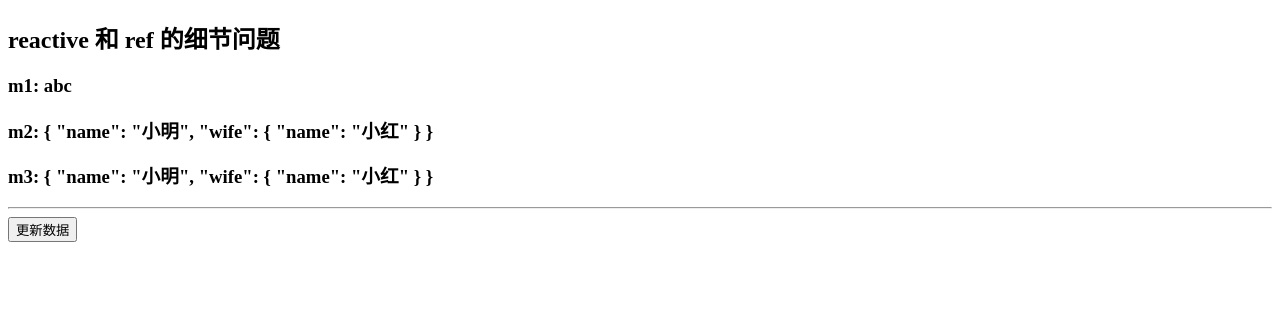
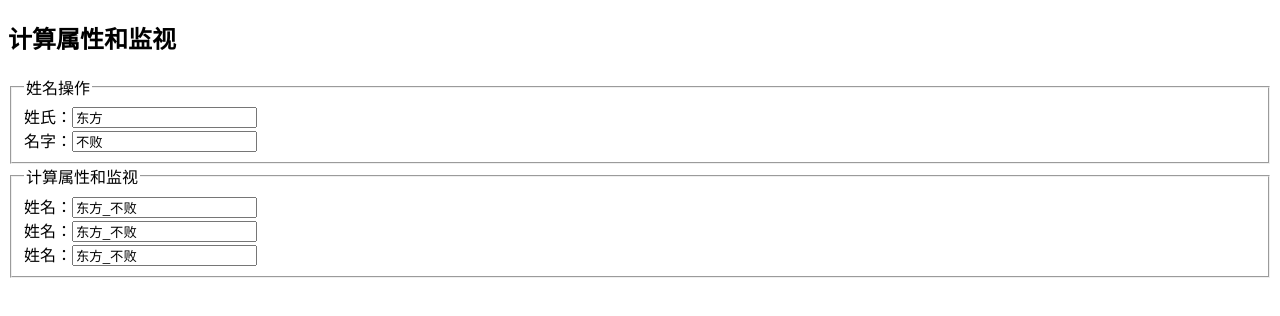
Before and after one commit to GHwhisper/Vue3_Study, a Vue app: page / in a window 1280 px wide. Shown: the top 316 px of the page. Built offline with nearby package versions, Linux system fonts and the light colour scheme.

Commit message:
计算属性和监视，watch和watchEffect

```diff
--- a/src/App.vue
+++ b/src/App.vue
@@ -1,47 +1,84 @@
 <template>
-  <h2>reactive 和 ref 的细节问题</h2>
-  <h3>m1: {{ m1 }}</h3>
-  <h3>m2: {{ m2 }}</h3>
-  <h3>m3: {{ m3 }}</h3>
-  <hr>
-  <button @click="update">更新数据</button>
+  <h2>计算属性和监视</h2>
+  <fieldset>
+    <legend>姓名操作</legend>
+    姓氏：<input type="text" placeholder="请输入姓氏" v-model="user.firstName"><br />
+    名字：<input type="text" placeholder="请输入名字" v-model="user.lastName"><br />
+  </fieldset>
+  <fieldset>
+    <legend>计算属性和监视</legend>
+    姓名：<input type="text" placeholder="显示姓名" v-model="fullName1"><br />
+    姓名：<input type="text" placeholder="显示姓名" v-model="fullName2"><br />
+    姓名：<input type="text" placeholder="显示姓名" v-model="fullName3"><br />
+  </fieldset>
 </template>
 
 <script lang="ts">
-import { defineComponent, ref, reactive } from 'vue'
+import { defineComponent, reactive, computed, watch, ref, watchEffect } from 'vue'
 
 export default defineComponent({
   name: 'App',
 
   setup() {
-    const m1 = ref('abc')
-    const m2 = reactive({
-      name: '小明',
-      wife: {
-        name: '小红'
-      }
+    const user = reactive({
+      firstName: '东方',
+      lastName: '不败',
     })
-    const m3 = ref({
-      name: '小明',
-      wife: {
-        name: '小红'
+
+    // vue3计算属性
+    // 计算属性的函数中如果只传入一个回调函数，表示的是get
+    // 返回一个Ref类型的对象
+    const fullName1 = computed(() => {
+      return user.firstName + '_' + user.lastName
+    })
+    // console.log(fullName1)
+
+    const fullName2 = computed({
+      get() {
+        return user.firstName + '_' + user.lastName
+      },
+      set(val: string) {
+        // console.log('===', val)
+        const names = val.split('_')
+        user.firstName = names[0]
+        user.lastName = names[1]
       }
     })
 
-    const update = () => {
-      console.log('m1', m1)
-      console.log('m2', m2)
-      console.log('m3', m3)
-      m1.value += '==='
-      m2.wife.name += '==='
-      m3.value.wife.name += '==='
-    }
+    const fullName3 = ref('')
+    // 监视---监视指定的数据
+    // immediate 页面渲染时立即执行一次，deep 深度监视
+    watch(user, ({ firstName, lastName }) => {
+      fullName3.value = firstName + '_' + lastName
+    }, { immediate: true, deep: true })
+
+    // 监视，不需要配置immediate，本身就会默认执行一次
+    // watchEffect(() => {
+    //   fullName3.value = user.firstName + '_' + user.lastName
+    // })
+
+    // 监视 fullName3，改变 firstName 和 lastName
+    watchEffect(() => {
+      const names = fullName3.value.split('_')
+      user.firstName = names[0]
+      user.lastName = names[1]
+    })
+
+    // watch---可以监听多个数据
+    // 使用 watch 监听非响应式数据时，直接这样写，回调不会执行
+    // watch([user.firstName, user.lastName], () => {
+    //   console.log('===')
+    // })
+    // 改用如下写法，回调会执行
+    watch([() => user.firstName, () => user.lastName], () => {
+      console.log('===')
+    })
 
     return {
-      m1,
-      m2,
-      m3,
-      update,
+      user,
+      fullName1,
+      fullName2,
+      fullName3,
     }
   }
 })
```
